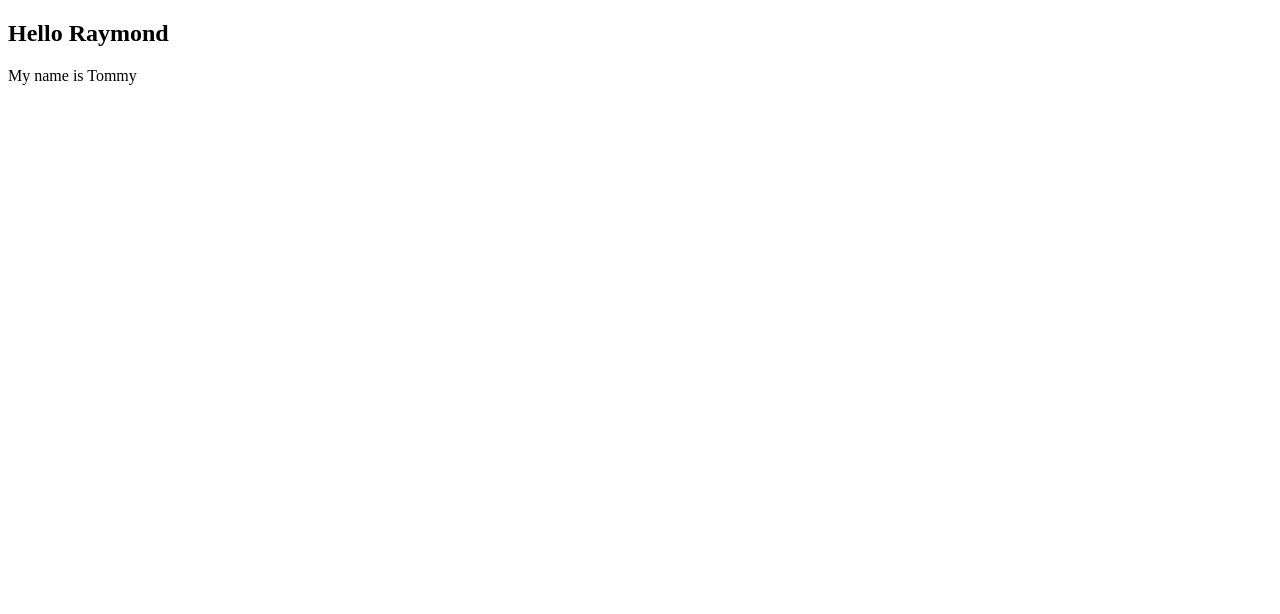
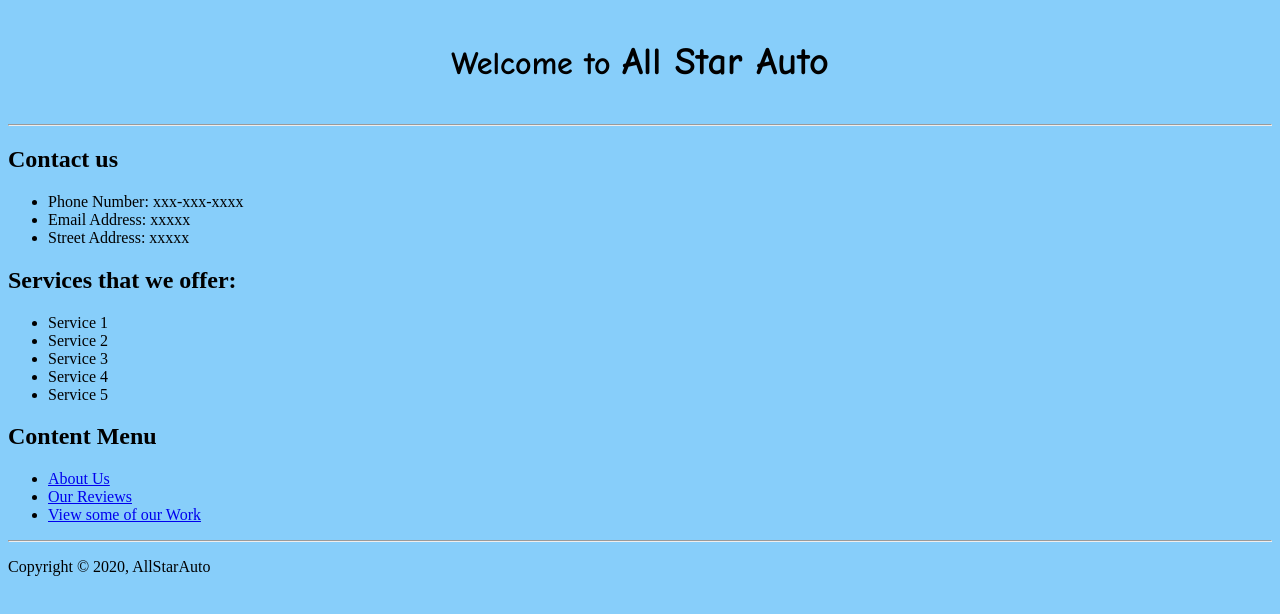
Before and after one commit to devduck123/allstarauto, a plain HTML site: page index.html in a window 1280 px wide. Drawn offline with Linux system fonts and the light colour scheme.

Commit message:
1st draft of html

```diff
--- a/index.html
+++ b/index.html
@@ -1,26 +1,72 @@
 <!DOCTYPE html>
 <html>
-  <meta charset = "UTF-8">
-  <title>allstarauto</title>
-  <link rel="icon" type="image/svg+xml" href="/favicon.svg">
   <head>
-    <body>
-      <header>
+    <meta charset = "UTF-8">
+    <title>AllStarAuto</title>
+    <link rel="icon" type="image/svg+xml" href="/favicon.svg">
+  </head>
+
+  <!-- styles -->
+  <style type = "text/css">
+    #main-header{
+      text-align: center;
+      font-family: "Comic Sans MS";
+      padding: 10px;
+    }
+  </style>
+
+  <!-- top-center of the page -->
+  <body style = "background-color: lightskyblue;">
+    <header id = "main-header">
+      <h1>Welcome to <big>All Star Auto</big></h1>
+    </header>
+    <hr>
+
+    <!-- the middle of the page (all the content/details) -->
+    <section>
+      <div>
+        <article>
+          <h2><strong>Contact us</strong></h2>
+          <ul>
+            <li>Phone Number: xxx-xxx-xxxx</li>
+            <li>Email Address: xxxxx </li>
+            <li>Street Address: xxxxx </li>
+          </ul>
+        </article>
+      </div>
+
+      <div>
+        <article>
+          <h2><strong>Services</strong> that we offer:</h2>
+          <ul>
+            <li>Service 1</li>
+            <li>Service 2</li>
+            <li>Service 3</li>
+            <li>Service 4</li>
+            <li>Service 5</li>
+          </ul>
+        </article>
+    </div>
+    </section>
+
+    <!-- right-side of page (menu) -->
+    <aside>
+      <div>
+        <h2><strong>Content Menu</strong></h2>
         <nav>
+          <ul>
+            <li><a href = "https://www.google.com" target = "_blank">About Us</a></li>
+            <li><a href = "https://www.yelp.com" target = "_blank">Our Reviews</a></li>
+            <li><a href = "#">View some of our Work</a></li>
+          </ul>
+        </nav>
+      </div>
+    </aside>
 
-        </nav>
-      </header>
-      <main>
-        <article>
-          <h1>Hello Raymond</h1>
-          <section>
-            <p>My name is Tommy</p>
-          </section>
-         </article>
-      </main>
-      <footer>
+    <hr>
+    <footer id = "main-footer">
+        <p>Copyright &copy; 2020, AllStarAuto</p>
+    </footer>
 
-      </footer>
-    </body>
-  </head>
+  </body>
 </html>
```
